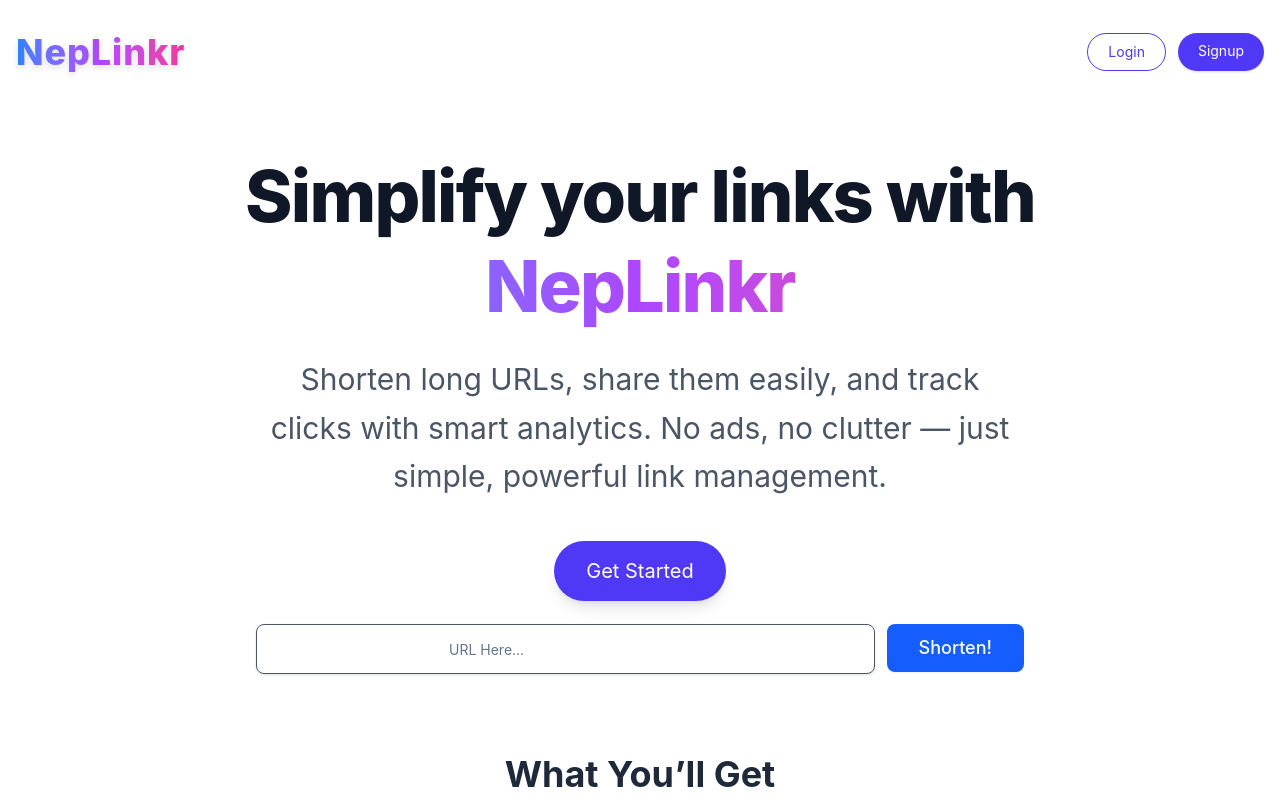
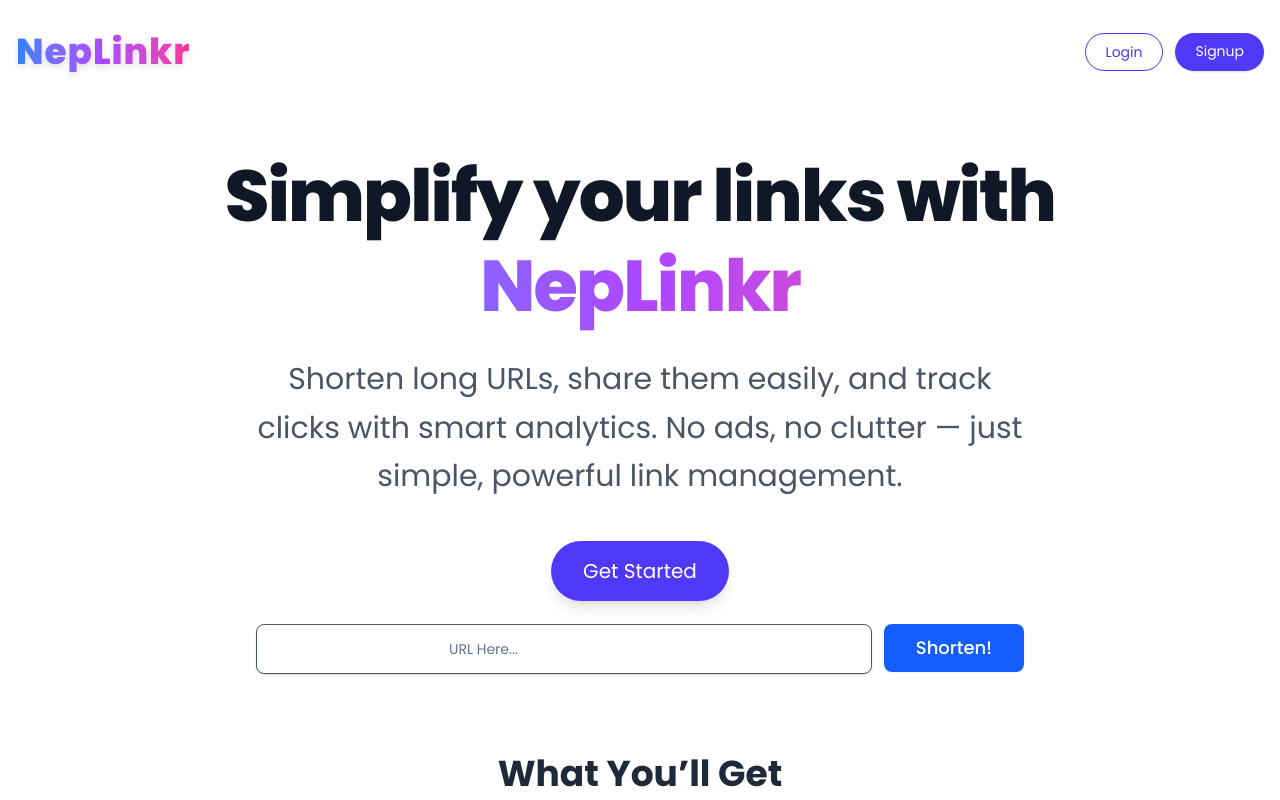
Before and after one commit to Birat121/urlShortner_webapp, a React (Vite) app: page / in a window 1280 px wide. Shown: the top 800 px of the page. Built offline with nearby package versions, Linux system fonts and the light colour scheme.

Commit message:
body font have been changed

```diff
--- a/src/index.css
+++ b/src/index.css
@@ -1,3 +1,5 @@
+@import url('https://fonts.googleapis.com/css2?family=Poppins:ital,wght@0,100;0,200;0,300;0,400;0,500;0,600;0,700;0,800;0,900;1,100;1,200;1,300;1,400;1,500;1,600;1,700;1,800;1,900&display=swap');
+
 @import "tailwindcss";
 @import "tw-animate-css";
 
@@ -119,8 +121,17 @@
   }
 }
 
+
+.poppins-regular {
+  font-family: "Poppins", sans-serif;
+  font-weight: 400;
+  font-style: normal;
+}
+
+
 body{
-  font-family: 'Inter', sans-serif;
+  font-family: "Poppins", sans-serif;
+  font-optical-sizing: auto;
   font-weight: 400;
   background-color:ghostwhite;
 }
```
